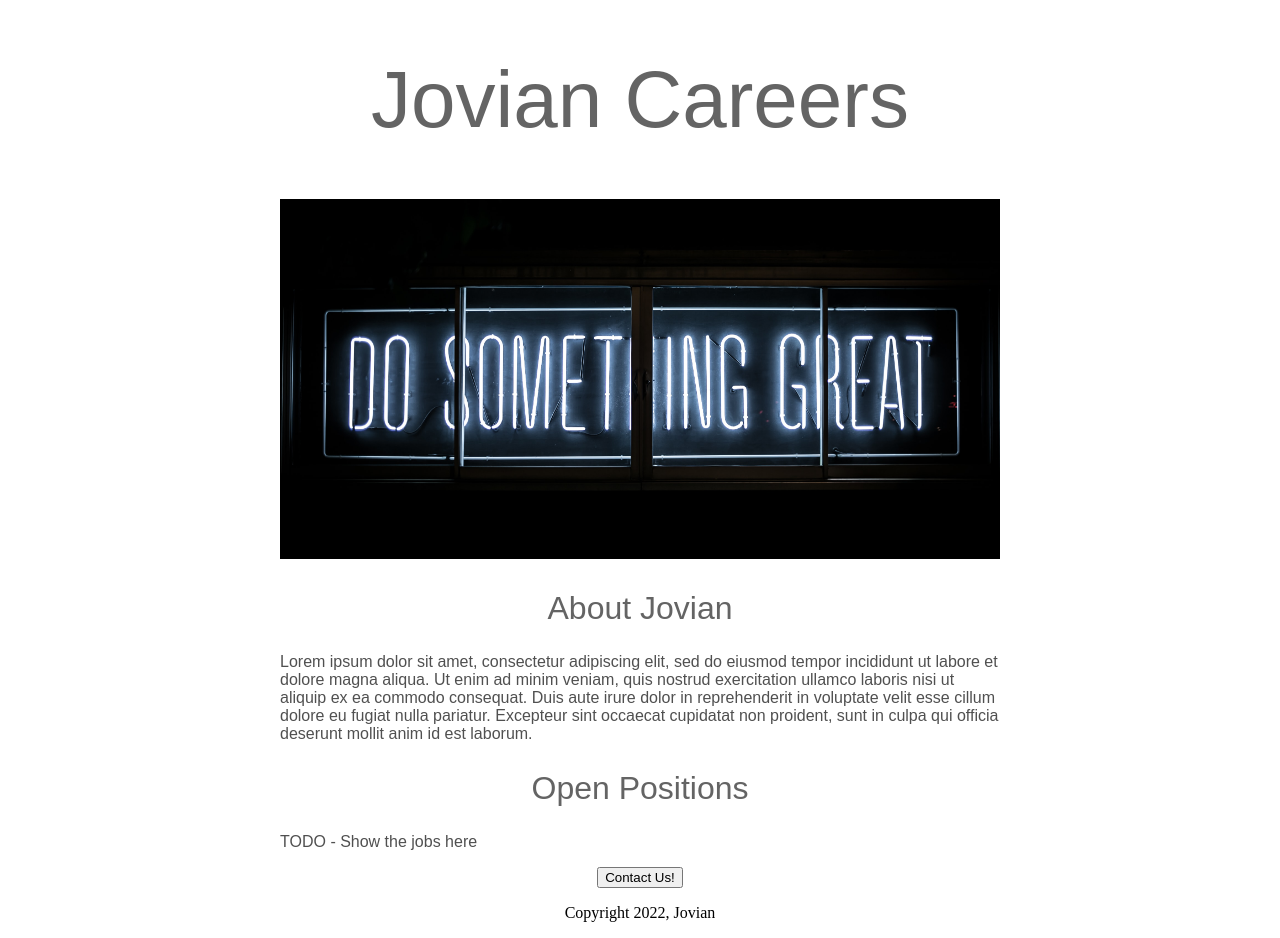
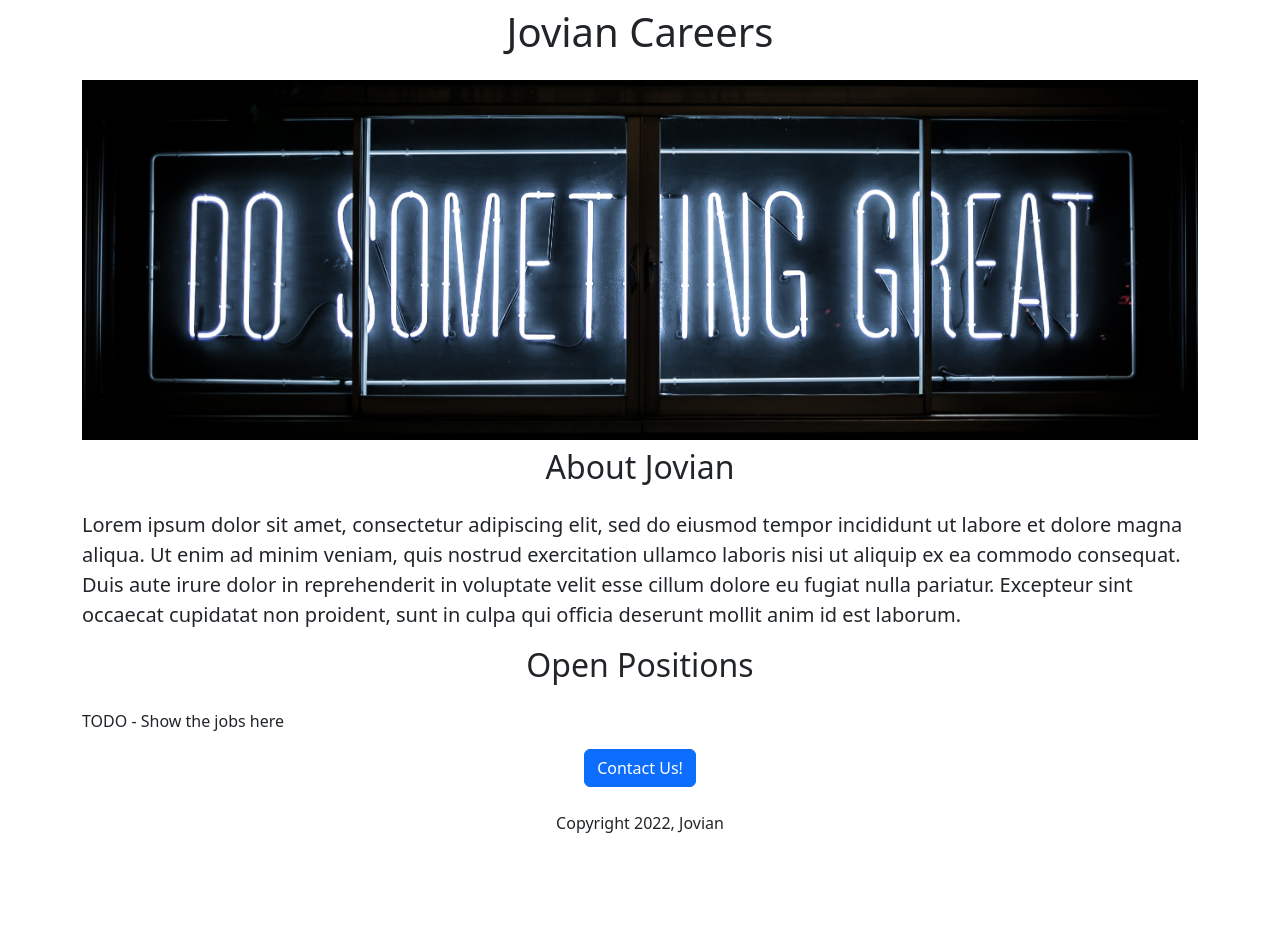
Before and after one commit to splineguy/jovian-careers-website, a Flask app: page / in a window 1280 px wide. After the commit the page ends 833 px from the top, so only its background shows below. Run offline with Flask 2, Linux system fonts and the light colour scheme.

Commit message:
Add bootstrap

```diff
--- a/templates/home.html
+++ b/templates/home.html
@@ -2,54 +2,30 @@
 <html>
   <head>
     <title>Jovian Careers</title>
+    <meta charset="utf-8">
+    <meta name="viewport" content="width=device-width, initial-scale=1">
+    <link href="https://cdn.jsdelivr.net/npm/bootstrap@5.3.0-alpha1/dist/css/bootstrap.min.css" rel="stylesheet" integrity="sha384-GLhlTQ8iRABdZLl6O3oVMWSktQOp6b7In1Zl3/Jr59b6EGGoI1aFkw7cmDA6j6gD" crossorigin="anonymous">
     <style>
-      h1 {
-        font-size: 80px;
-        font-family: Arial;
-        font-weight: normal;
-        color: rgb(100,100,100);
-        text-align: center;
-      }
-
       #banner {
+        height: 360px;
         width: 100%;
-        height: 360px;
         object-fit: cover;
-      }
-
-      h2 {
-        font-family: Arial;
-        font-size: 32px;
-        color: rgb(100,100,100);
-        text-align: center;
-        font-weight: normal;
-      }
-
-      .bodytext {
-        font-family: Arial;
-        color: rgb(80, 80, 80);
-      }
-
-      #container {
-        max-width: 720px;
-        margin: 0 auto 0 auto;
-
       }
     </style>
   </head>
   <body>
-    <div id="container">
-      <h1>Jovian Careers</h1>
-      <img id="banner" src="https://jovian-careers-website.splineguy.repl.co/static/banner.jpg">
-      <h2>About Jovian</h2>
-      <p class="bodytext">
+    <div class="container">
+      <h1 class="text-center mt-2 mb-4">Jovian Careers</h1>
+      <img class="img-fluid" id="banner" src="https://jovian-careers-website.splineguy.repl.co/static/banner.jpg">
+      <h2 class="text-center mt-2 mb-4">About Jovian</h2>
+      <p class="lead">
         Lorem ipsum dolor sit amet, consectetur adipiscing elit, sed do eiusmod tempor incididunt ut labore et dolore magna aliqua. Ut enim ad minim veniam, quis nostrud exercitation ullamco laboris nisi ut aliquip ex ea commodo consequat. Duis aute irure dolor in reprehenderit in voluptate velit esse cillum dolore eu fugiat nulla pariatur. Excepteur sint occaecat cupidatat non proident, sunt in culpa qui officia deserunt mollit anim id est laborum.
       </p>
-      <h2>Open Positions</h2>
-      <p class="bodytext">TODO - Show the jobs here</p>
-      <div style="text-align:center;">
-        <button>Contact Us!</button>
-        <p>Copyright 2022, Jovian</p>
+      <h2 class="text-center mt-2 mb-4">Open Positions</h2>
+      <p>TODO - Show the jobs here</p>
+      <div class="text-center">
+        <button class="btn btn-primary btn-large">Contact Us!</button>
+        <p class="mt-4">Copyright 2022, Jovian</p>
       </div>
       </div>
   </body>
```
